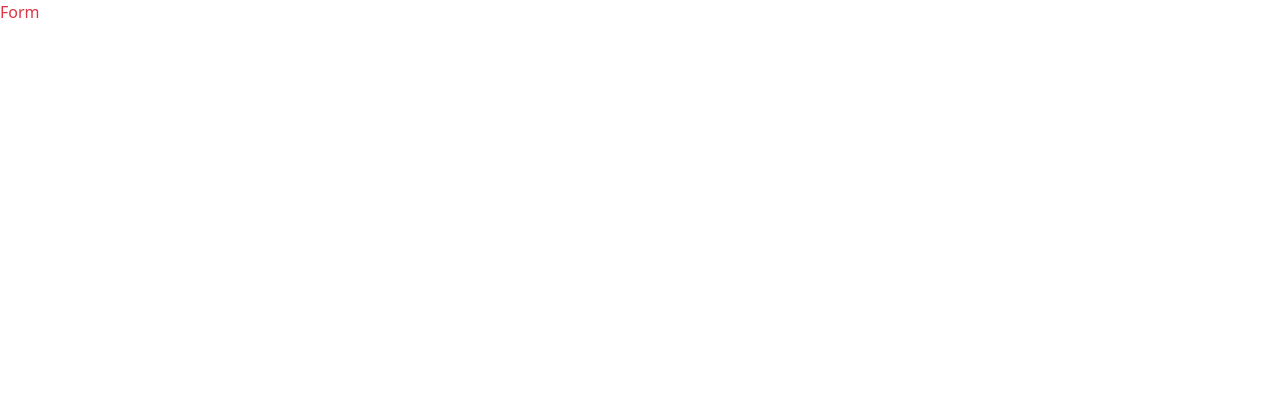
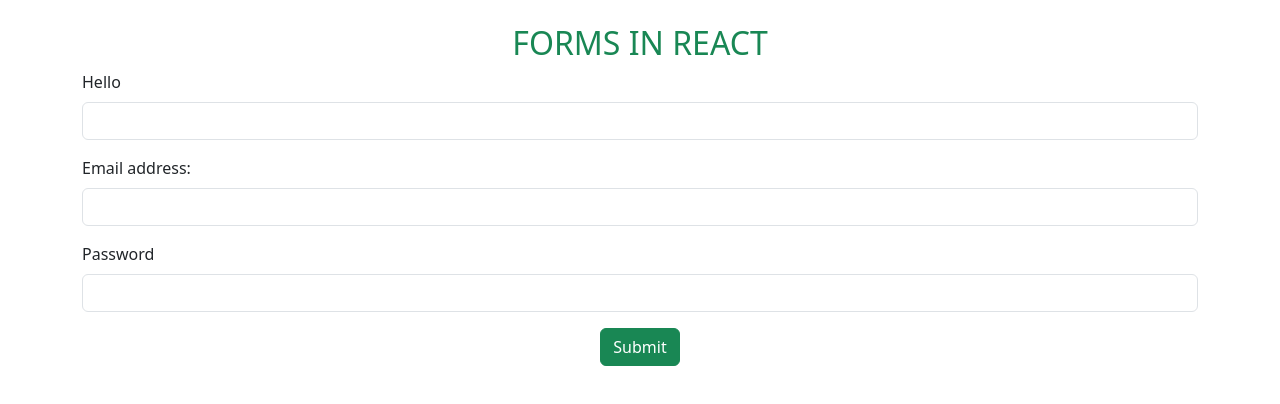
Before and after one commit to fulyature/react-bootstrap-forms-exercisess, a React (Create React App) app: page / in a window 1280 px wide. Shown: the top 404 px of the page. Built offline with nearby package versions, Linux system fonts and the light colour scheme.

Commit message:
learning

```diff
--- a/src/1-forms/Form.jsx
+++ b/src/1-forms/Form.jsx
@@ -1,7 +1,81 @@
-import React from "react";
+import { useState } from "react";
 
 const Form = () => {
-  return <div className="text-danger">Form</div>;
+  const [username, setUsername] = useState("");
+  const [email, setEmail] = useState("");
+  const [password, setPassword] = useState("");
+
+  const handleUsername = (e) => {
+    // console.log(e.target.value)
+    setUsername(e.target.value);
+  };
+
+  const handleSubmit = (e) => {
+    e.preventDefault();
+
+    alert(`
+      username:${username}
+      email:${email}
+      password:${password}
+    `);
+    setEmail("");
+    setPassword("");
+    setUsername("");
+  };
+
+  return (
+    <div className="container mt-4">
+      <h2 className="text-center text-success">FORMS IN REACT</h2>
+      <form onSubmit={handleSubmit}>
+        <div className="mb-3">
+          <label htmlFor="username" className="form-label">
+            Hello {username}
+          </label>
+          <input
+            type="text"
+            className="form-control"
+            id="username"
+            aria-describedby="emailHelp"
+            //? OnChange event'ı input degeri her degistiginde tetiklenir. Biz de yazdıgımız event handler araciligi ile State'i guncelleyebilmis oluruz.
+            onChange={handleUsername}
+            value={username}
+          />
+        </div>
+
+        <div className="mb-3">
+          <label htmlFor="email" className="form-label">
+            Email address: <span className="text-danger">{email}</span>
+          </label>
+          <input
+            type="email"
+            className="form-control"
+            id="email"
+            aria-describedby="emailHelp"
+            onChange={(e) => setEmail(e.target.value)}
+            value={email}
+          />
+        </div>
+        <div className="mb-3">
+          <label htmlFor="password" className="form-label">
+            Password
+          </label>
+          <input
+            type="password"
+            className="form-control"
+            id="password"
+            onChange={(e) => setPassword(e.target.value)}
+            value={password}
+          />
+        </div>
+
+        <div className="text-center">
+          <button type="submit" className="btn btn-success">
+            Submit
+          </button>
+        </div>
+      </form>
+    </div>
+  );
 };
 
 export default Form;
```
Also changed, not shown: 12 other files (tests, documents, lock files or other folders).
